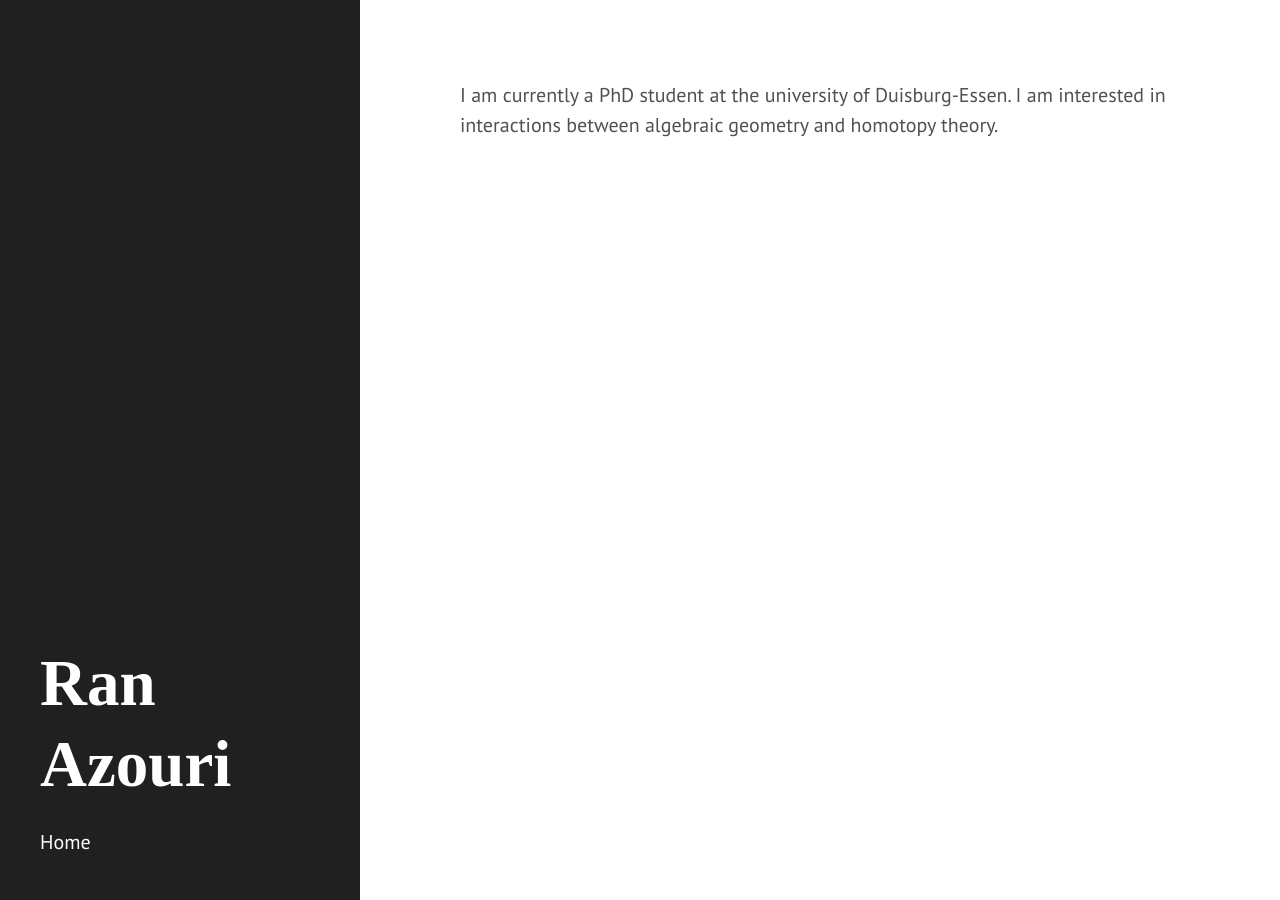
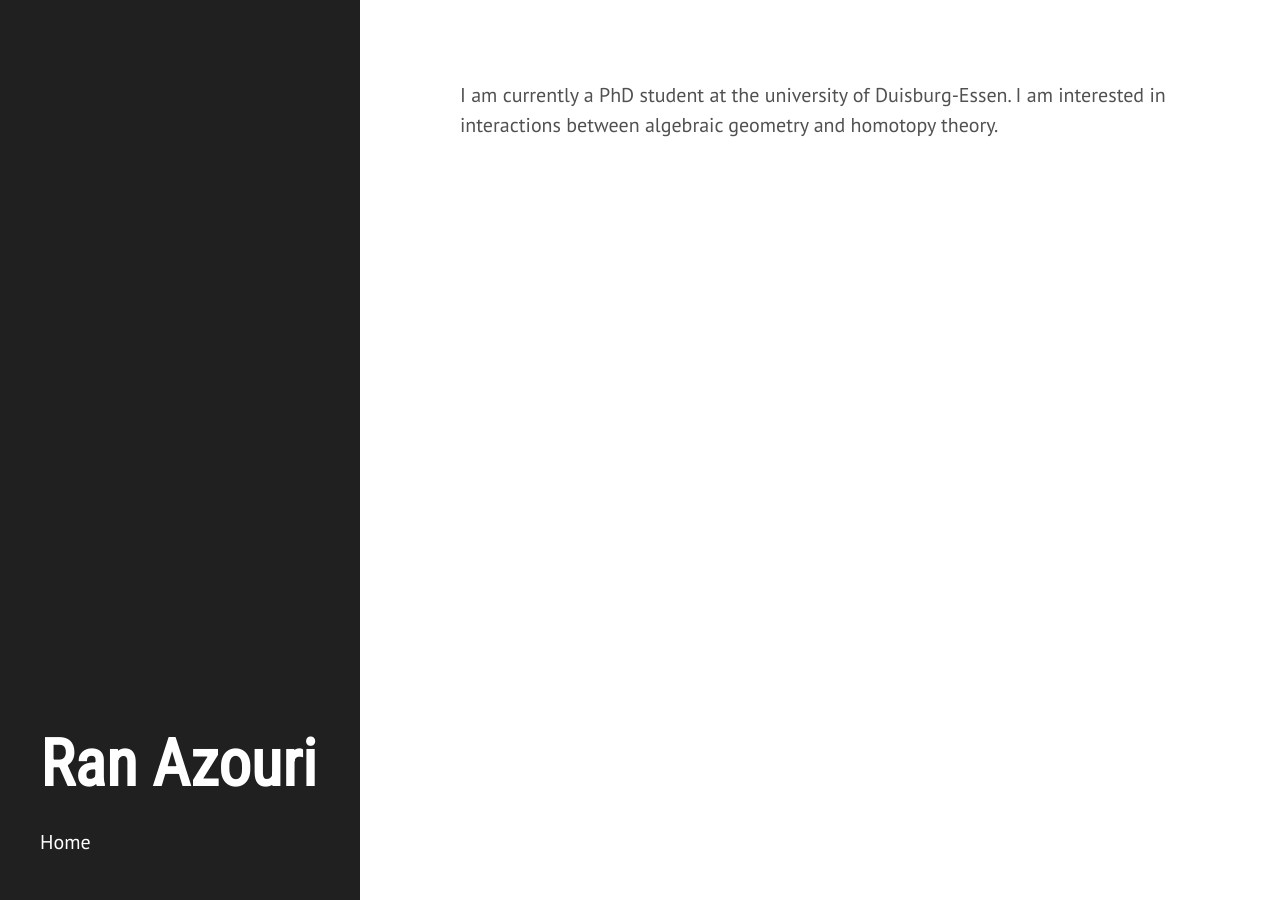
Before and after one commit to ransass/ransass.github.io, a Jekyll site: the page built from index.html, in a window 1280 px wide. Built offline with Jekyll 4.4.1, drawn with Linux system fonts in a browser that asks for light colours; some web fonts are replaced; the list of posts is cut into pages by our own code.

Commit message:
Update hyde.css

```diff
--- a/public/css/hyde.css
+++ b/public/css/hyde.css
@@ -79,7 +79,7 @@ html {
 .sidebar-about h1 {
   color: #fff;
   margin-top: 0;
-  font-family: "Ballet", serif;
+  font-family: "Roboto Condensed", serif;
   font-size: 3.25rem;
 }
 
```
